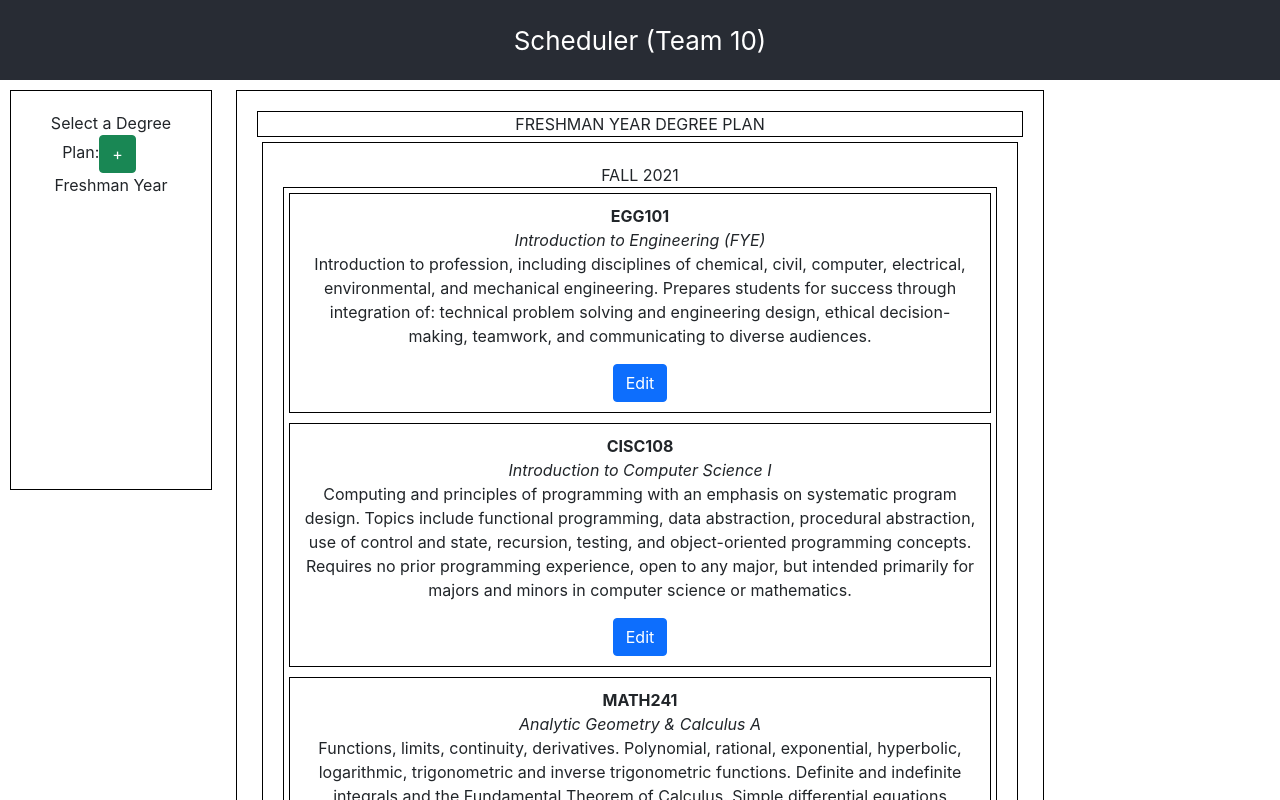
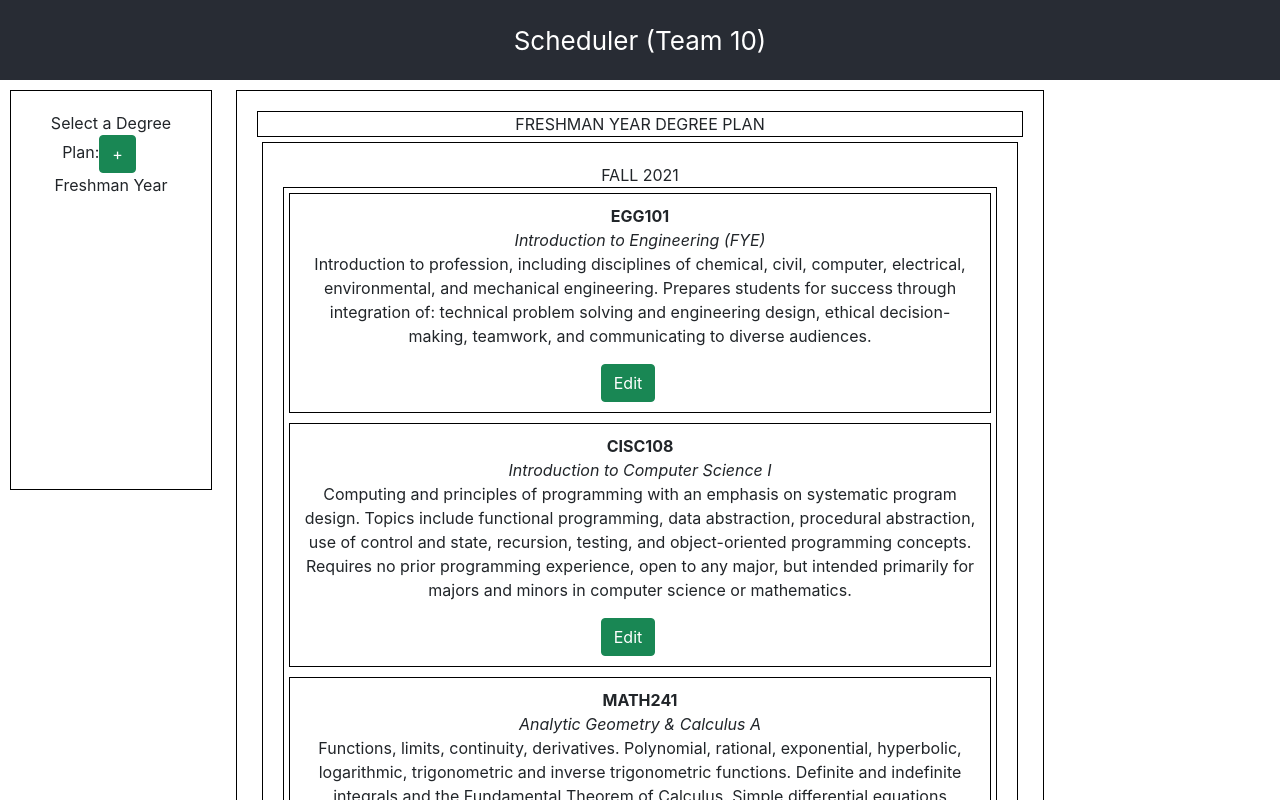
Before and after one commit to UD-CISC275-S22/cis-scheduler-team-10, a React (Create React App) app: page / in a window 1280 px wide. Both pictures are taken after a click on the element "Freshman Year". Shown: the top 800 px of the page. Built offline with nearby package versions, Linux system fonts and the light colour scheme.

Commit message:
a couple UI changes

```diff
--- a/src/CourseComponent.tsx
+++ b/src/CourseComponent.tsx
@@ -67,6 +67,8 @@ export function CourseComponent({
                         onClick={() => {
                             changeEditMode(!editMode);
                         }}
+                        variant="success"
+                        className="me-4"
                     >
                         Edit
                     </Button>
@@ -85,6 +87,8 @@ export function CourseComponent({
                             updateCourses(newCourse, currentCourse);
                             changeEditMode(!editMode);
                         }}
+                        variant="success"
+                        className="me-4"
                     >
                         Save
                     </Button>
@@ -97,6 +101,8 @@ export function CourseComponent({
                             changeCredits(currentCourse.numCredits);
                             changeEditMode(!editMode);
                         }}
+                        variant="warning"
+                        className="me-4"
                     >
                         Cancel
                     </Button>
```
Also changed, not shown: 1 other file (tests, documents, lock files or other folders).
